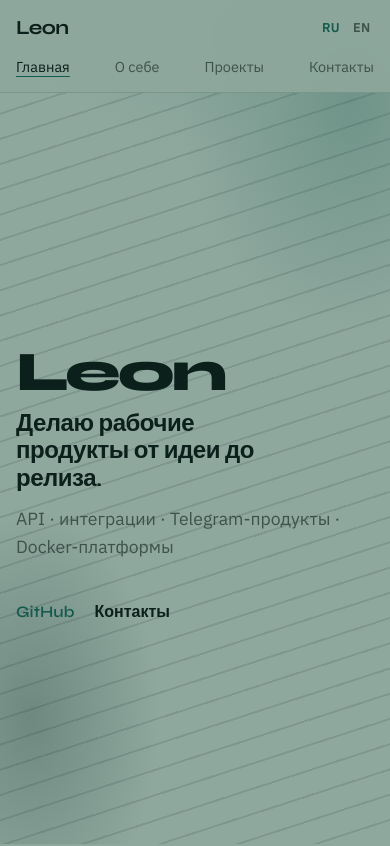
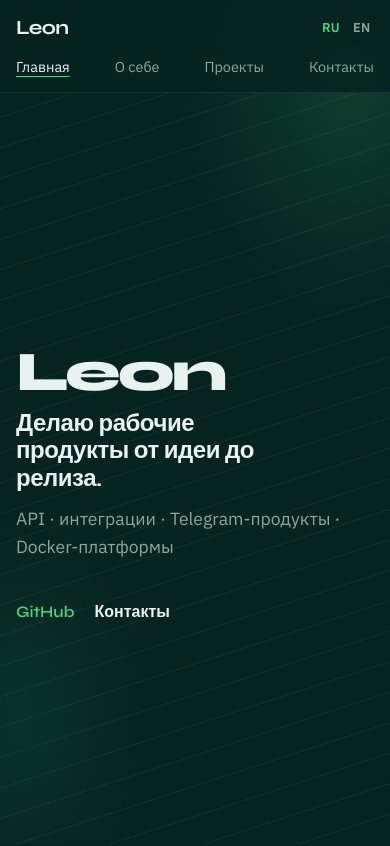
Before and after one commit to Lleonsnow/lleonsnow.github.io, a Next.js app: page / in a window 390 px wide. Shown: the top 846 px of the page. Built offline with nearby package versions, Linux system fonts and the light colour scheme.

Commit message:
style: unify site to contact palette with thinner stripes

```diff
--- a/app/globals.css
+++ b/app/globals.css
@@ -1,10 +1,10 @@
 :root {
-  --bg: #8fa89e;
-  --ink: #0b1f1b;
-  --muted: #3d524a;
-  --accent: #145a4c;
-  --highlight: #6f8f82;
-  --surface: rgba(143, 168, 158, 0.72);
+  --bg: #052320;
+  --ink: #e8f2ef;
+  --muted: #8aa8a0;
+  --accent: #4cd278;
+  --highlight: #1a3d36;
+  --surface: rgba(5, 35, 32, 0.7);
   --max: 68rem;
   --font-display: var(--font-syne), var(--font-ibm), system-ui, sans-serif;
   --font-body: var(--font-ibm), system-ui, sans-serif;
@@ -47,35 +47,12 @@
   transition: background-color 0.6s ease, color 0.6s ease;
 }
 
-body::before,
-body::after {
+body::before {
   content: "";
   position: fixed;
   inset: 0;
+  z-index: -1;
   pointer-events: none;
-  transition: opacity 0.6s ease;
-}
-
-body::before {
-  z-index: -2;
-  opacity: 1;
-  background-color: #8fa89e;
-  background-image:
-    radial-gradient(ellipse 70% 45% at 85% 20%, rgba(20, 90, 76, 0.28), transparent 55%),
-    radial-gradient(ellipse 50% 40% at 10% 80%, rgba(5, 35, 32, 0.22), transparent 50%),
-    radial-gradient(ellipse 60% 35% at 50% 0%, rgba(26, 107, 90, 0.14), transparent 55%),
-    repeating-linear-gradient(
-      -18deg,
-      transparent,
-      transparent 26px,
-      rgba(11, 31, 27, 0.1) 26px,
-      rgba(11, 31, 27, 0.1) 28px
-    );
-}
-
-body::after {
-  z-index: -1;
-  opacity: 0;
   background-color: #052320;
   background-image:
     radial-gradient(ellipse 70% 45% at 85% 20%, rgba(76, 210, 120, 0.12), transparent 55%),
@@ -83,55 +60,27 @@
     repeating-linear-gradient(
       -18deg,
       transparent,
-      transparent 26px,
-      rgba(232, 242, 239, 0.055) 26px,
-      rgba(232, 242, 239, 0.055) 28px
+      transparent 31px,
+      rgba(232, 242, 239, 0.045) 31px,
+      rgba(232, 242, 239, 0.045) 32px
     );
 }
 
 body.theme-contact {
-  --bg: #052320;
-  --ink: #e8f2ef;
-  --muted: #8aa8a0;
-  --accent: #4cd278;
-  --highlight: #1a3d36;
-  --surface: rgba(5, 35, 32, 0.7);
   overflow-y: hidden;
-}
-
-body.theme-contact::before {
-  opacity: 0;
-}
-
-body.theme-contact::after {
-  opacity: 1;
 }
 
 @media (max-width: 719px) {
   body::before {
-    background-image:
-      radial-gradient(ellipse 80% 50% at 90% 12%, rgba(20, 90, 76, 0.26), transparent 55%),
-      radial-gradient(ellipse 60% 45% at 8% 85%, rgba(5, 35, 32, 0.24), transparent 55%),
-      radial-gradient(ellipse 55% 30% at 45% 0%, rgba(26, 107, 90, 0.12), transparent 60%),
-      repeating-linear-gradient(
-        -18deg,
-        transparent,
-        transparent 22px,
-        rgba(11, 31, 27, 0.12) 22px,
-        rgba(11, 31, 27, 0.12) 24px
-      );
-  }
-
-  body::after {
     background-image:
       radial-gradient(ellipse 80% 50% at 90% 10%, rgba(76, 210, 120, 0.14), transparent 55%),
       radial-gradient(ellipse 60% 45% at 5% 85%, rgba(26, 107, 90, 0.2), transparent 55%),
       repeating-linear-gradient(
         -18deg,
         transparent,
-        transparent 22px,
-        rgba(232, 242, 239, 0.08) 22px,
-        rgba(232, 242, 239, 0.08) 24px
+        transparent 28px,
+        rgba(232, 242, 239, 0.055) 28px,
+        rgba(232, 242, 239, 0.055) 29px
       );
   }
 }
```
